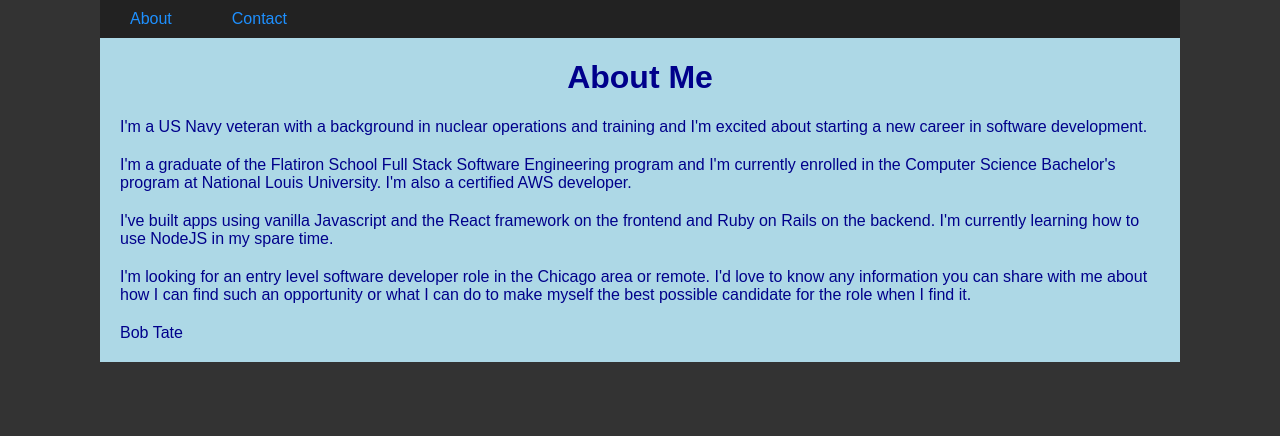
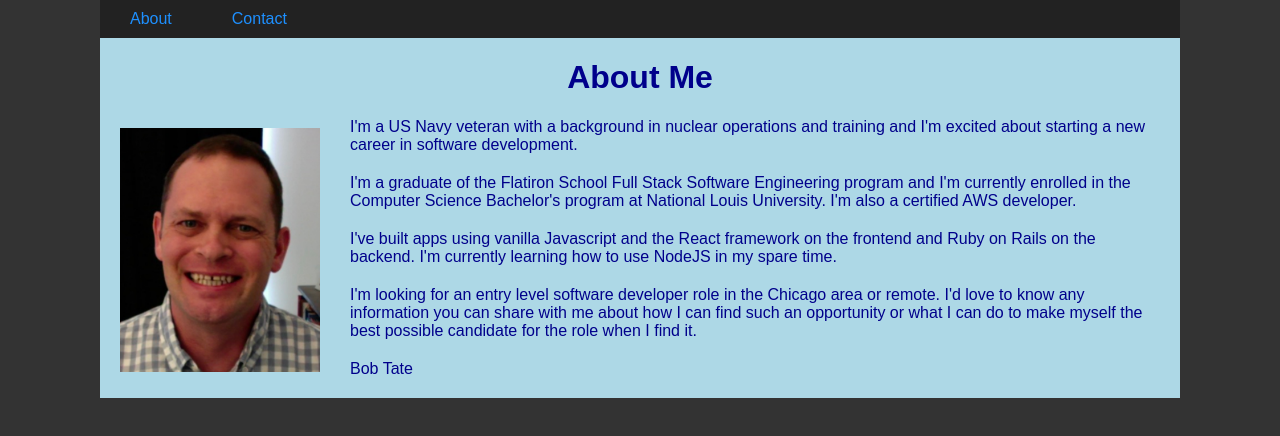
Before and after one commit to Btate712/Portfolio, a React (Create React App) app: page /about in a window 1280 px wide. Shown: the top 436 px of the page. Built offline with nearby package versions, Linux system fonts and the light colour scheme.

Commit message:
added photo to about page

```diff
--- a/src/components/About.js
+++ b/src/components/About.js
@@ -1,4 +1,5 @@
 import React from 'react';
+import face from "../images/face-photo.jpg";
 
 import "../styles/About.css";
 
@@ -6,6 +7,7 @@ const About = ({ isMobile }) => {
   return (
   <div className="About">
     <h1>About Me</h1>
+    <img src={ face } width="200px" />
     <p>
       I'm a US Navy veteran with a background in nuclear operations and training
       and I'm excited about starting a new career in software development.
--- a/src/styles/About.css
+++ b/src/styles/About.css
@@ -4,6 +4,11 @@
   max-width: 1080px;
 }
 
+.About img {
+  float: left;
+  margin: 10px 30px 20px 20px;
+}
+
 .About p {
   margin: 20px;
   text-align: left;
```
Also changed, not shown: src/images/face-photo.jpg (added), 1 other file (tests, documents, lock files or other folders).
